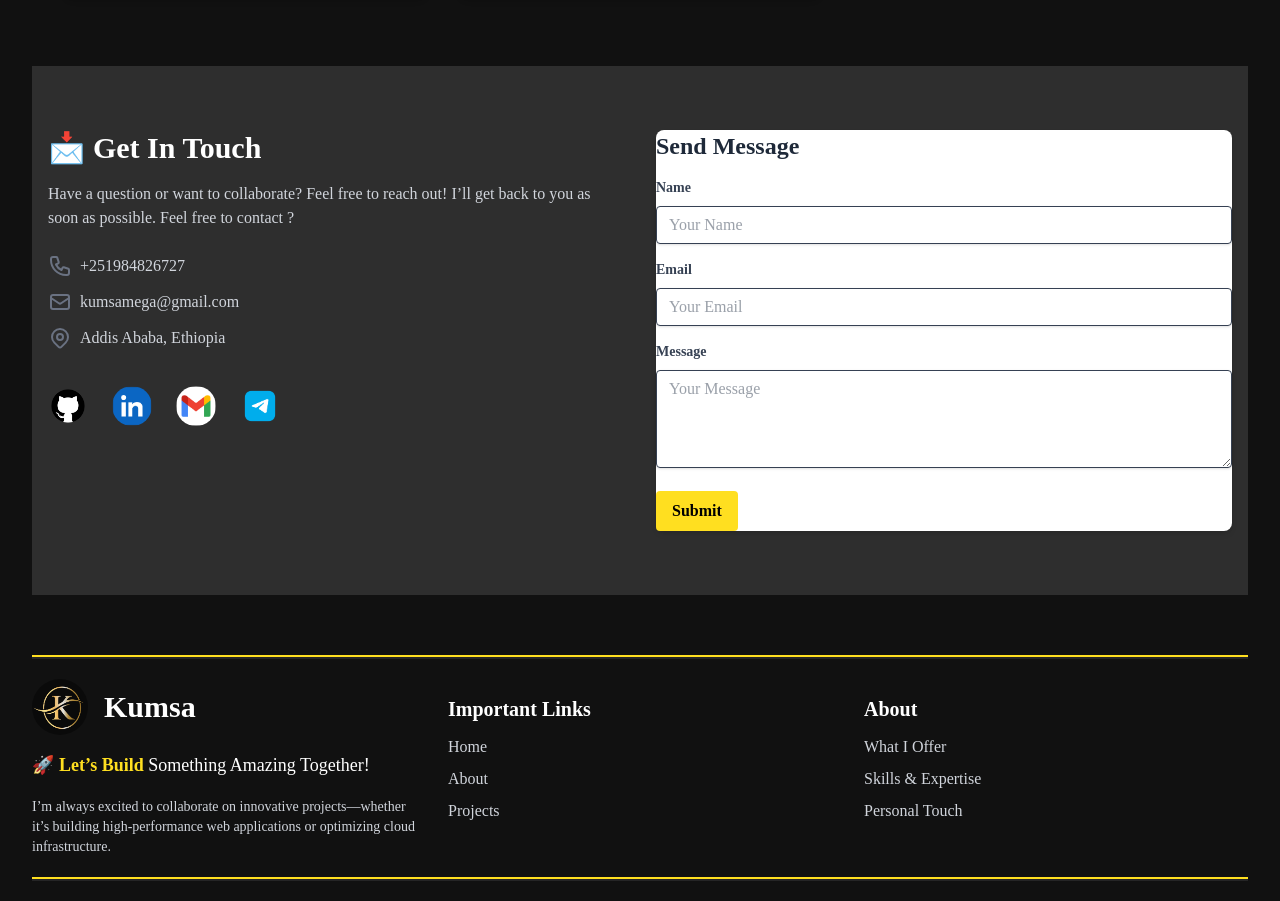
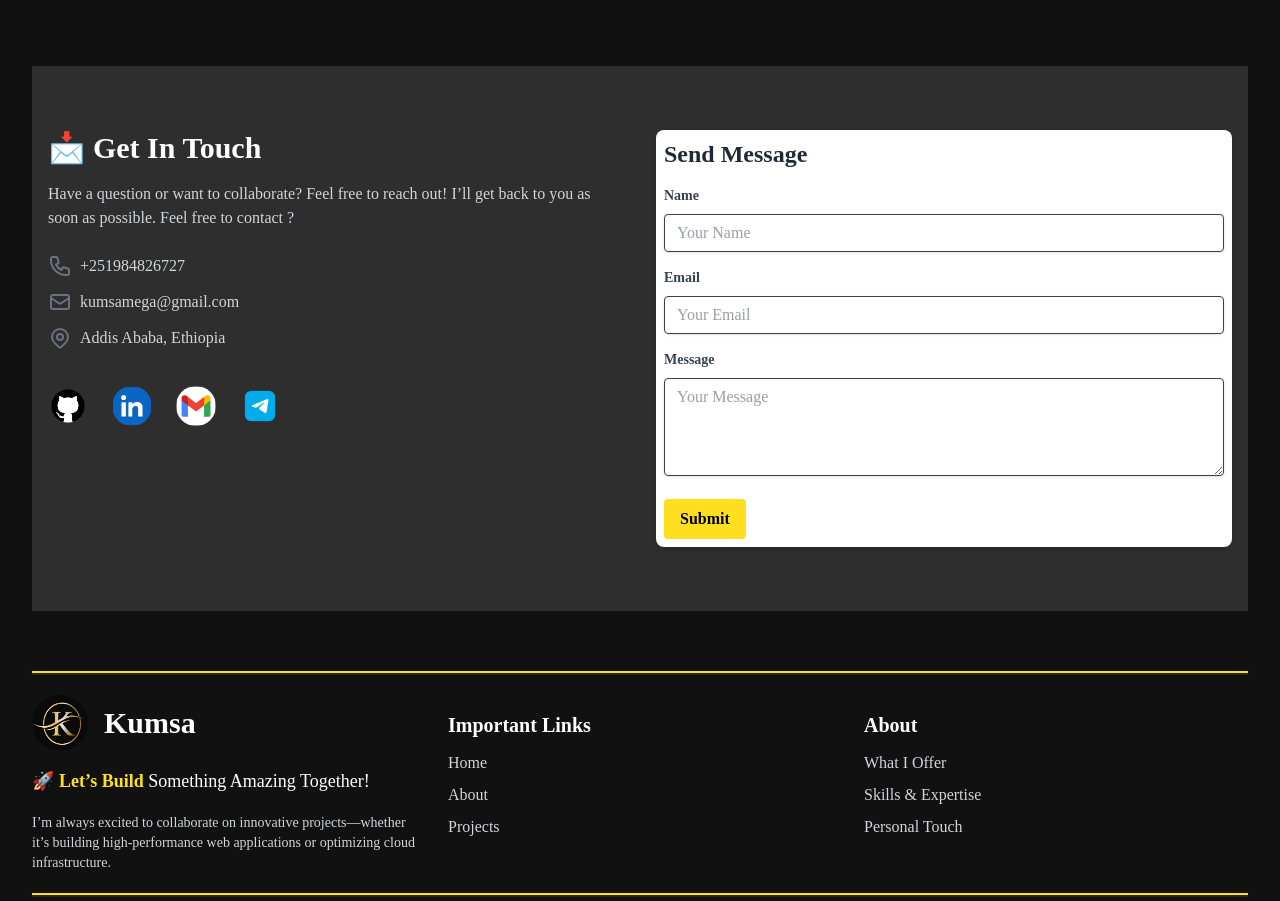
Before and after one commit to kumsa-Mergia/Kumsa-Mergia-Daba, a React (Vite) app: page / in a window 1280 px wide. Shown: the part 2488-3389 px from the top of the page. Built offline with nearby package versions, Linux system fonts and the light colour scheme.

Commit message:
Update Contact.jsx\

```diff
--- a/src/Components/Contacts/Contact.jsx
+++ b/src/Components/Contacts/Contact.jsx
@@ -102,7 +102,7 @@ const Contact = () => {
             </div>
           </div>
           {/* Right Side (Send Us Message) */}
-          <div className="bg-white rounded-lg shadow-md">
+          <div className="bg-white rounded-lg shadow-md p-2">
             <h3 className="text-2xl font-semibold mb-4 text-gray-800">
               Send Message
             </h3>
```
